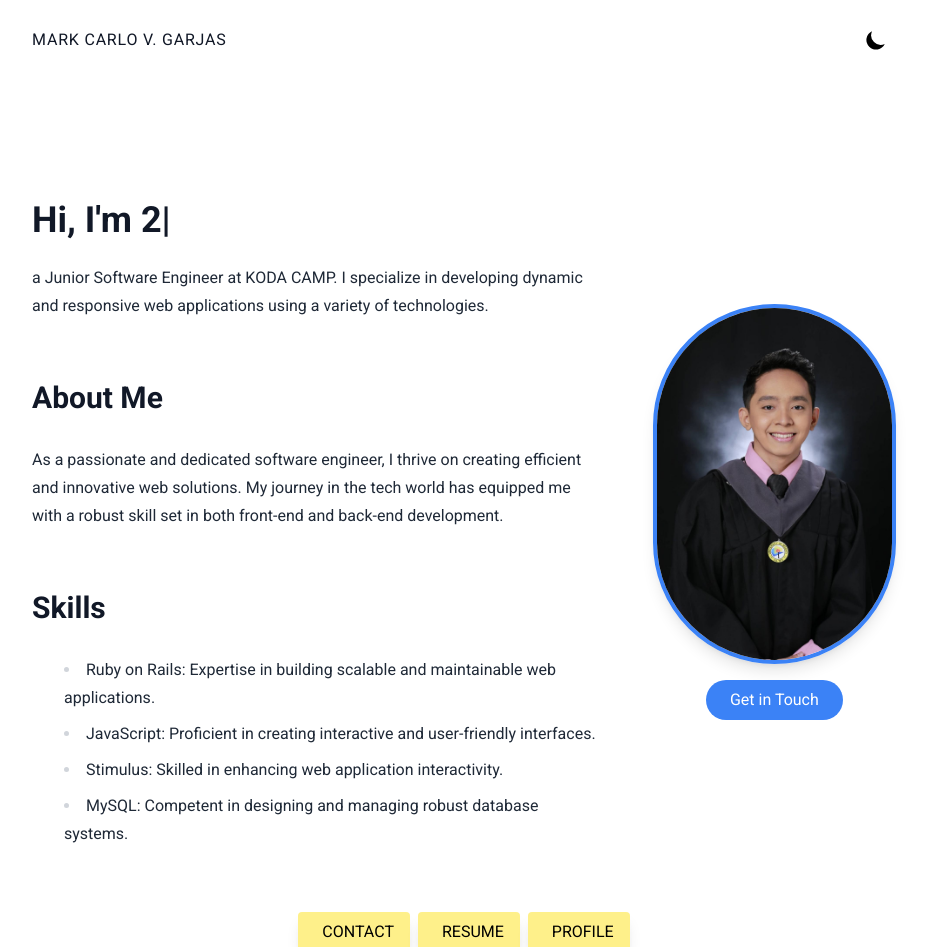
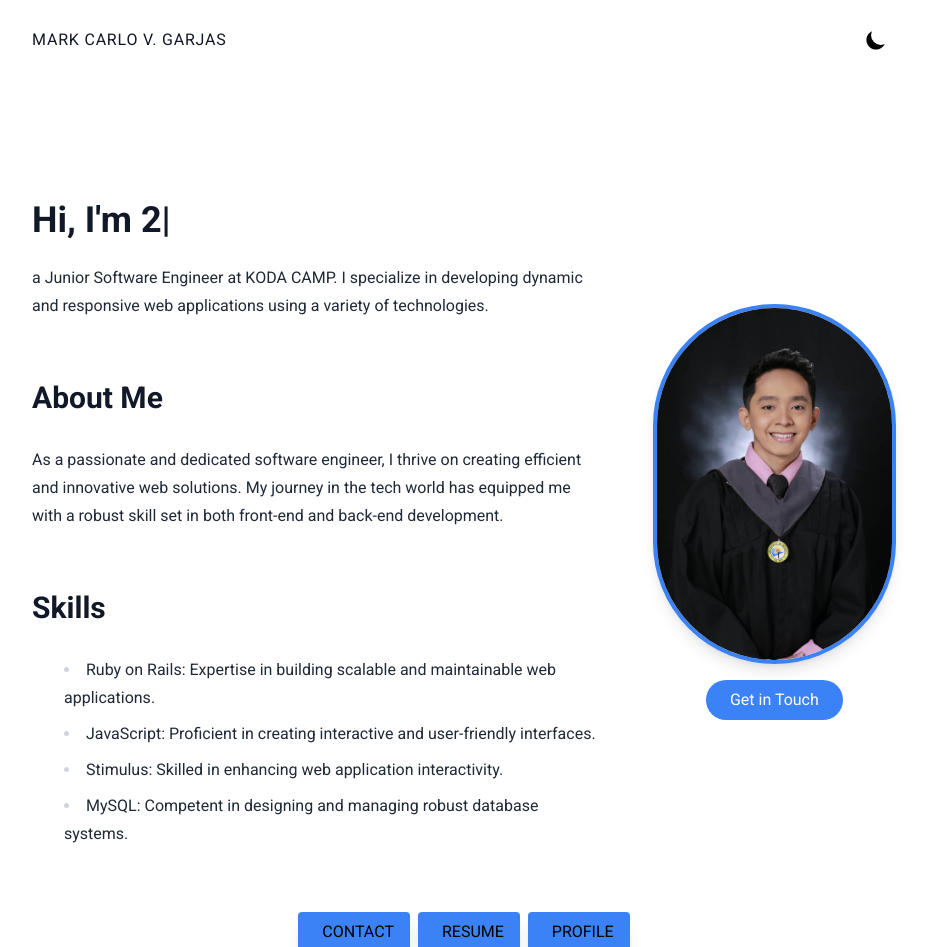
Before and after one commit to markcgarjas/my-portfolio, a Next.js app in the folder with-tailwindcss-app/: page / in a window 1280 px wide. Shown: the top 947 px of the page, without its empty margins (176-1103 px from the left). Built offline with nearby package versions, Linux system fonts and the light colour scheme.

Commit message:
change color in button

```diff
--- a/with-tailwindcss-app/src/app/components/AboutDetail.js
+++ b/with-tailwindcss-app/src/app/components/AboutDetail.js
@@ -5,15 +5,15 @@ const About = () => {
         <div className="container px-4 mx-auto">
             <div className="flex flex-col lg:flex-row items-center justify-center lg:space-x-5 text-center lg:text-left">
                 <div className="flex flex-col lg:flex-row lg:space-x-2 lg:mt-12">
-                    <a href="" className="block bg-yellow-200 text-black py-2 px-4 rounded mb-2 lg:mb-0 hover:bg-yellow-300 hover:text-white shadow-lg transition duration-300 ease-in-out transform hover:-translate-y-1">
+                    <a href="" className="block bg-blue-500 text-black py-2 px-4 rounded mb-2 lg:mb-0 hover:bg-blue-500 hover:text-white shadow-lg transition duration-300 ease-in-out transform hover:-translate-y-1">
                         <i className="fas fa-envelope mr-2"></i>CONTACT
                     </a>
                     <a href=""
-                       className="block bg-yellow-200 text-black py-2 px-4 rounded mb-2 lg:mb-0 hover:bg-yellow-300 hover:text-white shadow-lg transition duration-300 ease-in-out transform hover:-translate-y-1">
+                       className="block bg-blue-500 text-black py-2 px-4 rounded mb-2 lg:mb-0 hover:bg-blue-500 hover:text-white shadow-lg transition duration-300 ease-in-out transform hover:-translate-y-1">
                         <i className="fas fa-file-alt mr-2"></i>RESUME
                     </a>
                     <a href=""
-                       className="block bg-yellow-200 text-black py-2 px-4 rounded hover:bg-yellow-300 hover:text-white shadow-lg transition duration-300 ease-in-out transform hover:-translate-y-1">
+                       className="block bg-blue-500 text-black py-2 px-4 rounded hover:bg-blue-500 hover:text-white shadow-lg transition duration-300 ease-in-out transform hover:-translate-y-1">
                         <i className="fas fa-user mr-2"></i>PROFILE
                     </a>
                 </div>
```
